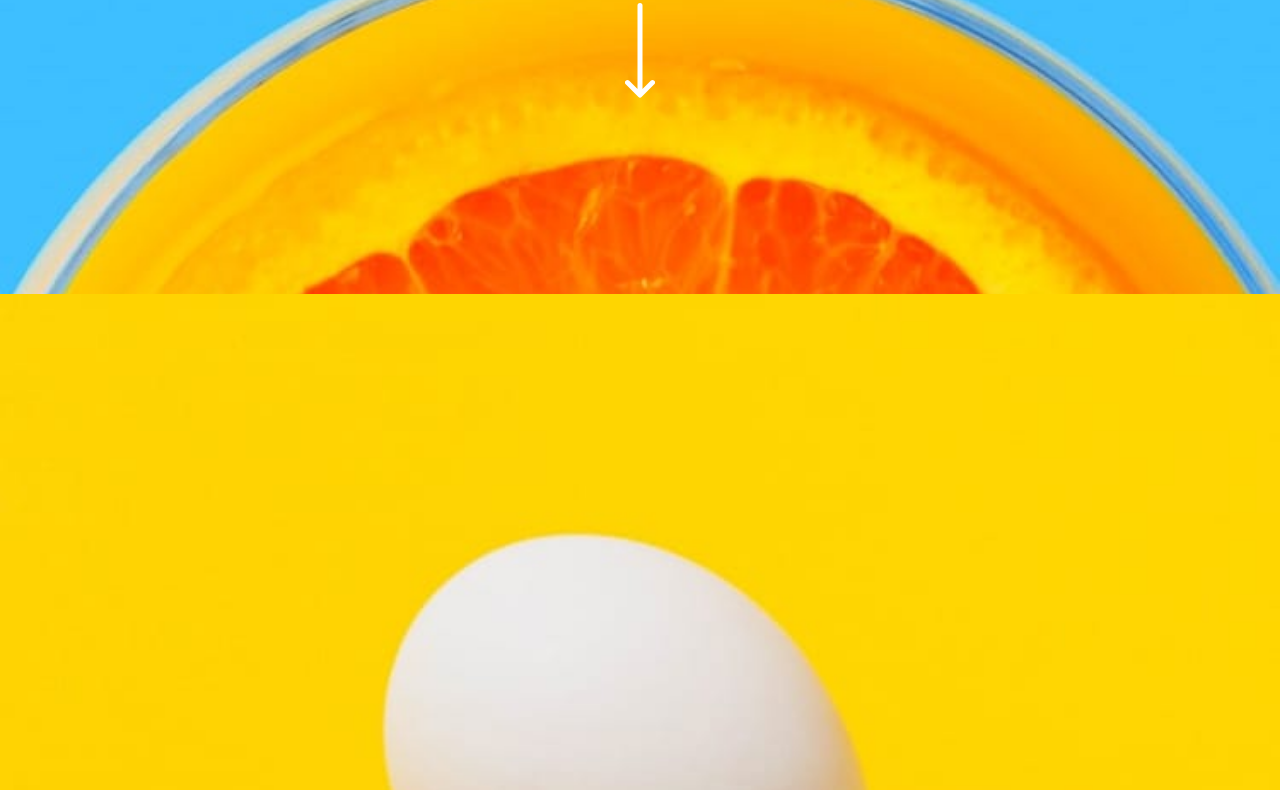
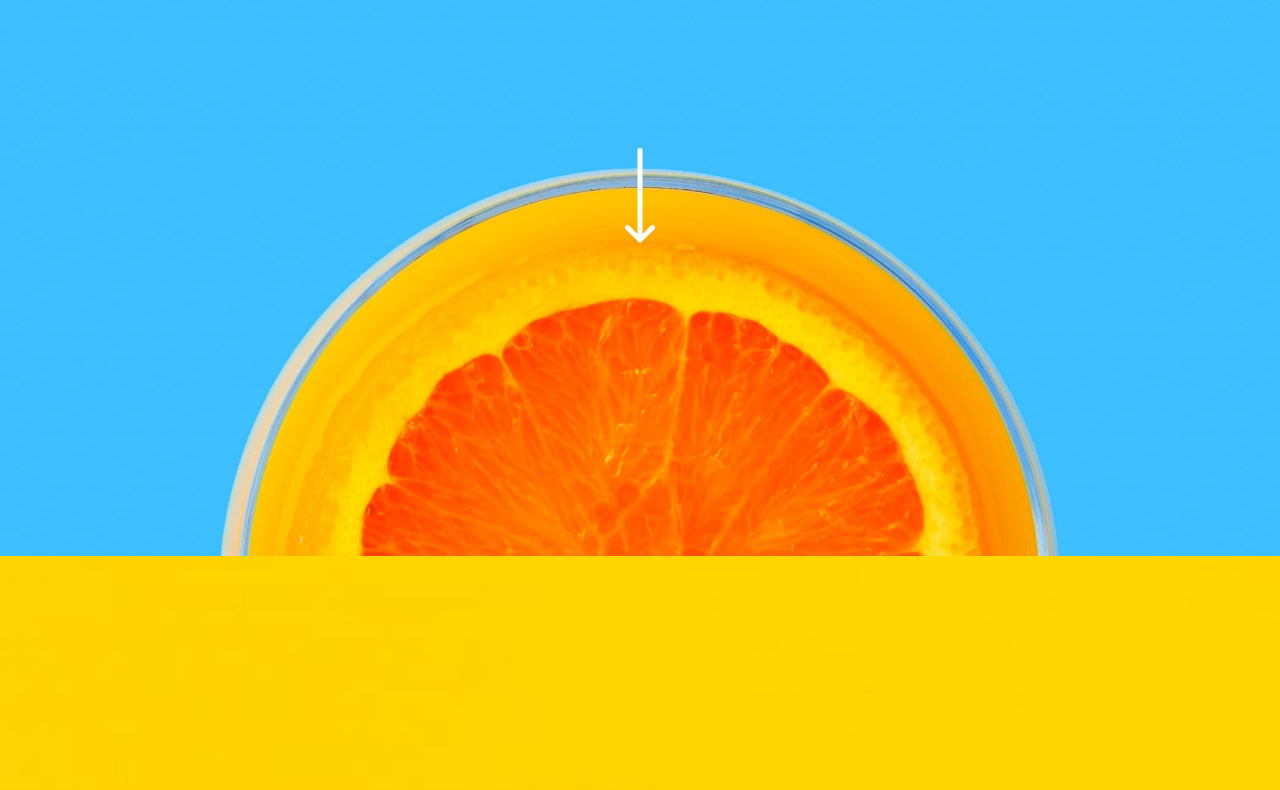
Before and after one commit to davidrhyne/sunnyside-agency-landing-page, a website: page dist/index.html in a window 1280 px wide. Shown: the part 244-1034 px from the top of the page. Drawn offline with Linux system fonts and the light colour scheme.

Commit message:
adding media queries and styling tablet and desktop resolutions

```diff
--- a/src/scss/abstracts/_colors.scss
+++ b/src/scss/abstracts/_colors.scss
@@ -4,6 +4,8 @@ $primary-desaturated-cyan: hsl(167, 40%, 24%);
 $primary-blue: hsl(198, 62%, 26%);
 $primary-moderate-cyan: hsl(168, 34%, 41%);
 $primary-light-green: #90D4C6;
+$primary-light-blue: #78CEF5;
+
 
 $neutral-dark-blue:hsl(212, 27%, 19%);
 $neutral-dark-gray:hsl(213, 9%, 39%);
--- a/src/scss/main.scss
+++ b/src/scss/main.scss
@@ -2,6 +2,9 @@
 @use './base/typography' as *;
 
 $blue: dodgerblue;
+$tablet-break: 600px;
+$menu-break: 750px;
+$desktop-break: 1000px;
 
 html {
     scroll-behavior: smooth;
@@ -30,30 +33,84 @@ header {
     background-position: 50% 75%;
     height: 538px;
     position: relative;
+
+    @include mq($menu-break) {
+        padding: 2em;
+    }
+
+    @include mq($tablet-break) {
+        background-image: url('../images/desktop/image-header.jpg');
+        height: 700px;
+        width: auto;
+        margin: 0 auto;
+    }
+
+    @include mq($desktop-break) {
+        height: 800px;
+        max-width: 1440px;
+    }
 }
 
 .header__logo {
     height: 24px;
     width: auto;
+
+    @include mq($menu-break) {
+        height: 33px;
+    }
+
 }
 
 .header__title {
     color: $white;
     text-align: center;
     margin-top: 2em;
+
+    @include mq($menu-break) {
+        font-size: 3rem;
+    }
+
+    @include mq($desktop-break) {
+        height: 3.5rem;
+
+    }
 }
 
 .header__arrow {
     width: 30px;
     height: auto;
-    display: block;
-    margin: 3em auto 0;
+    // display: block;
+    // margin: 3em auto 0;
+
+    content: "";
+    position: absolute;
+    top: calc(65% - 4em);
+    right: calc(50% - 15px);
+
+    @include mq($tablet-break) {
+        // margin: 20% auto 0;
+        // content: "";
+        // position: absolute;
+        // top: 40%;
+        // right: 50%;
+
+        top: calc(58% - 4em);
+    }
+
+    // @include mq($menu-break) {
+    //     margin: 6em auto 0;
+    // }
+
+    // @include mq($desktop-break) {
+    //     margin: 8em auto 0;;
+
+    // }
 }
 
 .hide {
     display: none;
 
-    @include mq(600px) {
+    @include mq($menu-break) {
         display: block;
     }
 }
@@ -67,23 +124,30 @@ nav {
 
     clip-path: polygon(0 9%, 92% 9%, 100% 0, 100% 100%, 0 100%);
     background: white;
+
     height: 329px;
     width: 100%;
     max-width: 400px;
     margin: 1em 0 0 auto;
     position: relative;
 
-    @include mq(600px) {
+    @include mq($menu-break) {
         // display: inline;
-        border: 1px magenta solid;
+        // border: 1px magenta solid;
         clip-path: unset;
-        // background: transparent;
+        background:transparent;
         height: unset;
         margin: 0;
         top: 0;
         right: 0;
-        max-width: 500px;
+        max-width: 425px;
         position: absolute;
+    }
+
+    @include mq($desktop-break) {
+
+        max-width: 550px;
+
     }
 
 
@@ -101,18 +165,18 @@ nav {
         padding: 2em 0;
         // margin-top: ;
 
-        @include mq(600px) {
+        @include mq($menu-break) {
+            padding: 1.2em 1em 2em 0;
+            position: unset;
+            justify-content: end;
+            flex-direction: row;
 
-            position: unset;
-
-            flex-direction: row;
-            justify-content: unset;
-            //justify-content: center;
             height: 100px;
-            width: 100%;
+            //width: 100%;
             // top: 0;
             // right: 0;
             z-index: 9;
+            //padding: 0 ;
             //width: 400px;
         }
     }
@@ -128,14 +192,29 @@ nav {
             font-family: ff(fraunces);
             background: $primary-yellow;
 
+            @include mq($menu-break) {
+                // background: lighten($primary-blue, 50%);
+                background: $primary-light-blue;
+            }
         }
 
-        @include mq(600px){
-            border: 1px black solid;
-            padding: 0;
+        @include mq($menu-break){
+
+            // border: 1px black solid;
+            padding: .75em 1em 2em;
             min-width: unset;
+            margin: 0;
 
         }
+
+        @include mq($desktop-break){
+
+            // border: 1px black solid;
+            padding: .75em 1.75em 2em;
+
+
+        }
+
     }
 
     a {
@@ -143,6 +222,16 @@ nav {
         color: $neutral-dark-gray;
         &:hover {
             color: $neutral-dark-blue;
+
+            @include mq($menu-break){
+                color: $white;
+            }
+        }
+
+        @include mq($menu-break) {
+            // border: 1px red solid;
+            color: $white;
+            font-size: 1.125rem;
         }
     }
 }
@@ -158,7 +247,7 @@ nav {
     top: 1em;
     z-index: 1000;
 
-    @include mq(600px) {
+    @include mq($menu-break) {
 
         display: none;
     };
```
Also changed, not shown: dist/css/main.css, 1 other file.
